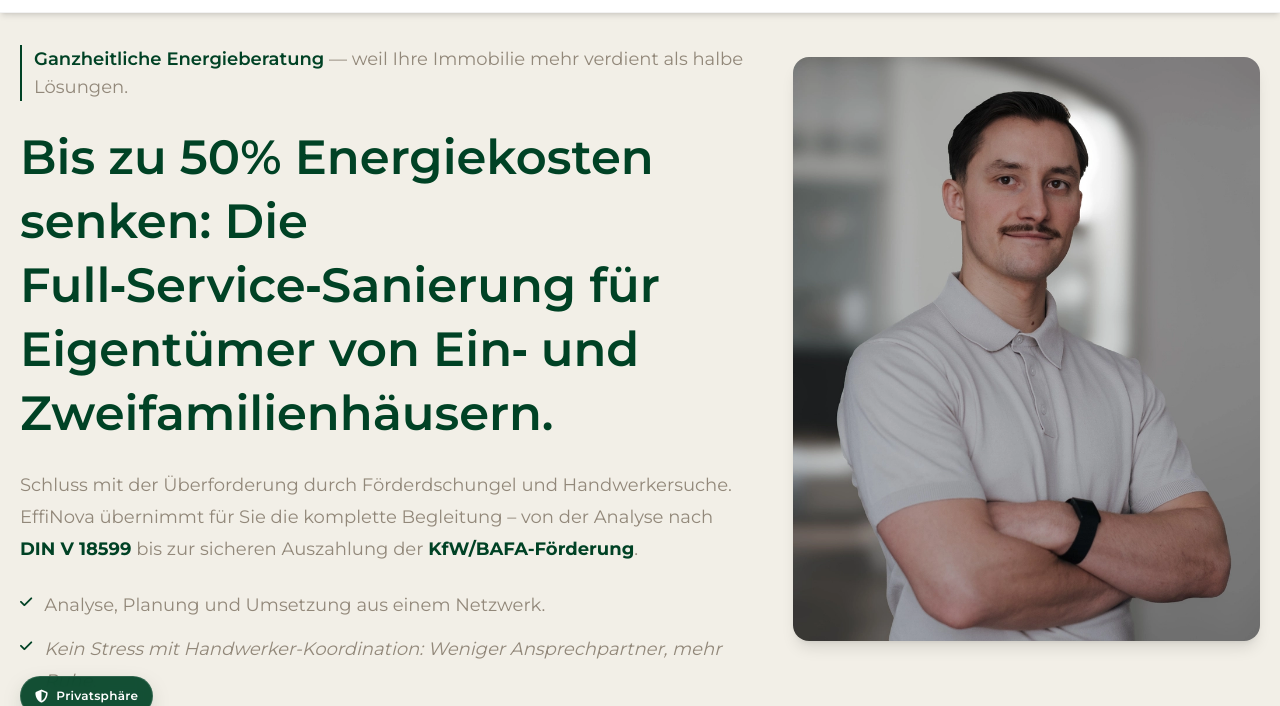
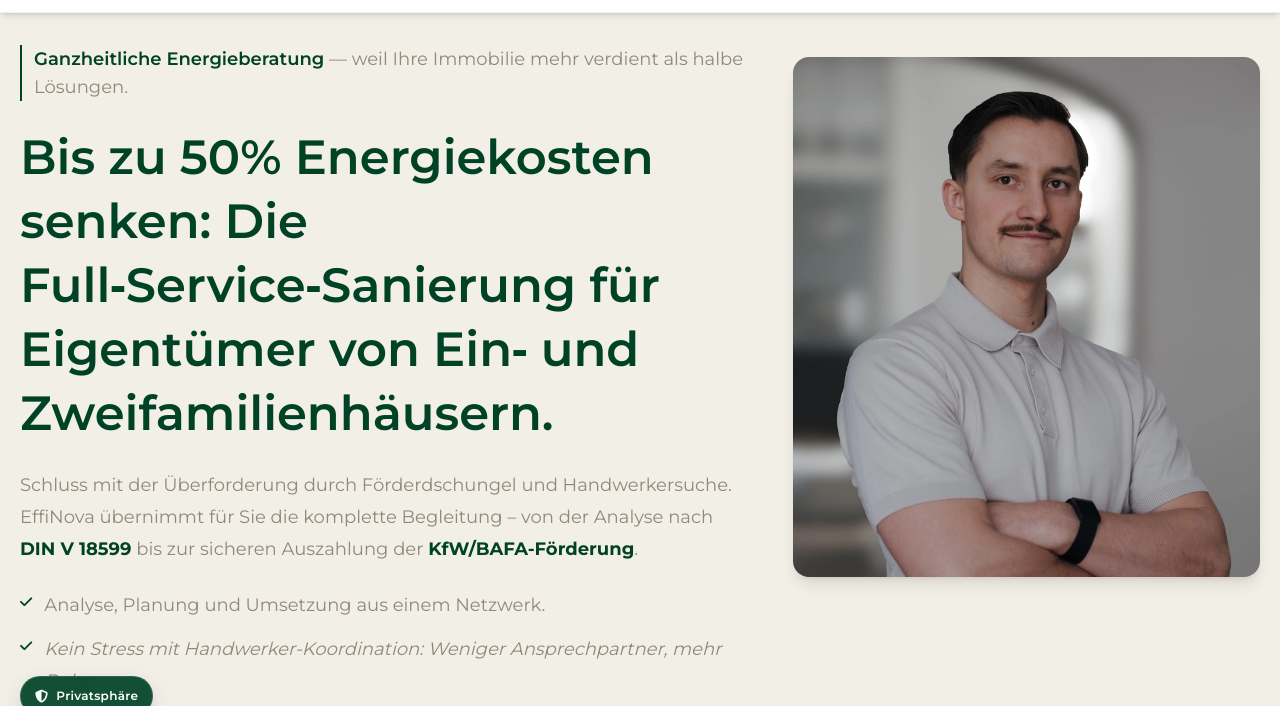
Before and after one commit to EffiNova/effi-nova-website, a website: page index.html in a window 1280 px wide. Shown: the part 64-770 px from the top of the page. Drawn offline with Linux system fonts and the light colour scheme.

Commit message:
Fix: Hero-Bild max-height 520px + object-cover object-top — zeigt Kopf bis Oberkoerper, kein Overstretch, volle Breite der Spalte

```diff
--- a/index.html
+++ b/index.html
@@ -220,7 +220,7 @@
         </div>
         <!-- Right Column (2/5) — Hero Image -->
         <div class="lg:col-span-2 flex justify-center items-start fade-in lg:mt-3">
-          <img src="bilder/hero/henk-3-3max-verschwommen-entsaettigt.webp" loading="eager" alt="Henk – Ihr Energieberater" class="rounded-2xl w-full object-contain shadow-lg">
+          <img src="bilder/hero/henk-3-3max-verschwommen-entsaettigt.webp" loading="eager" alt="Henk – Ihr Energieberater" class="rounded-2xl w-full max-h-[520px] object-cover object-top shadow-lg">
         </div>
       </div>
     </div>
```
Also changed, not shown: dist/output.css.
